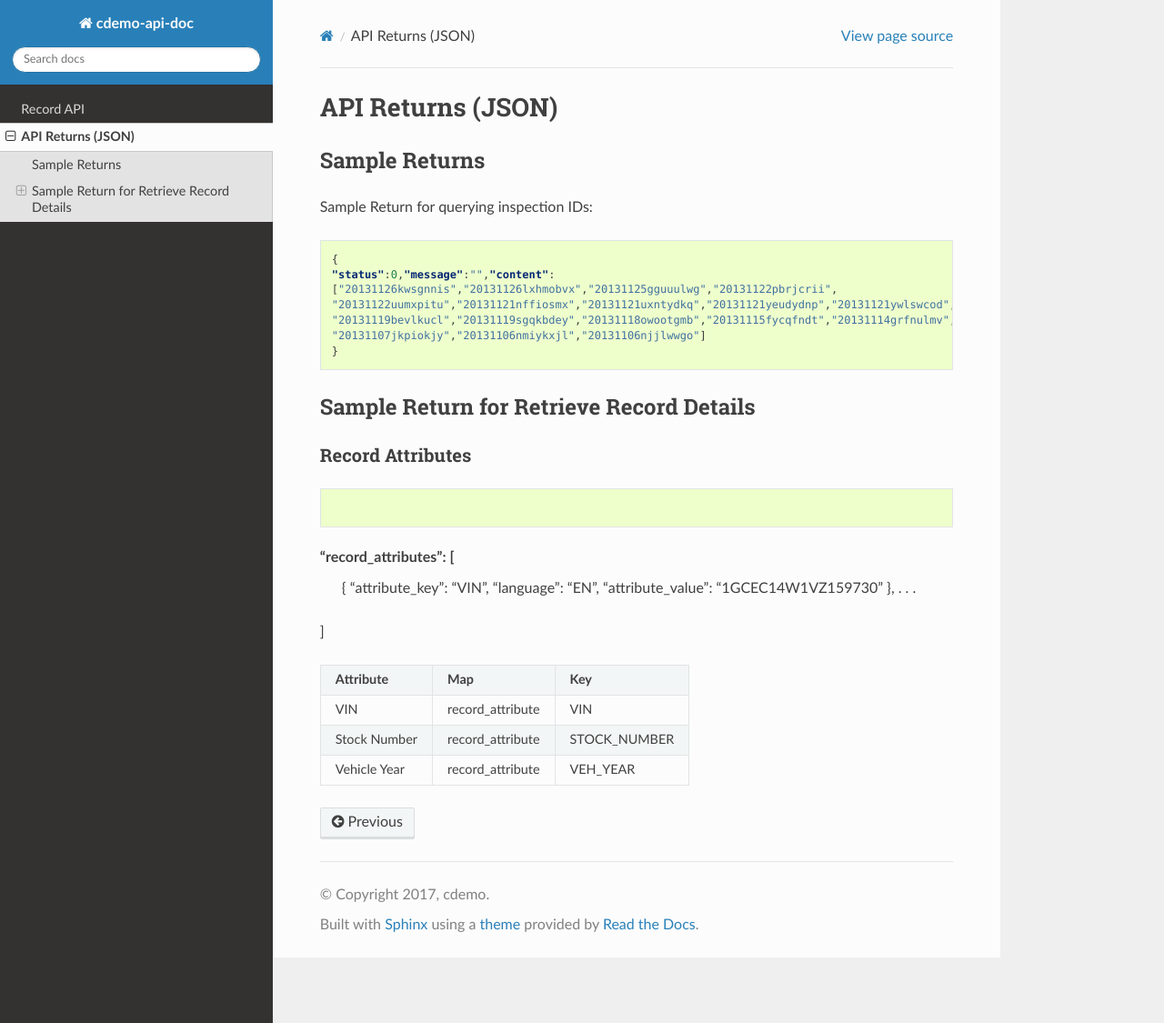
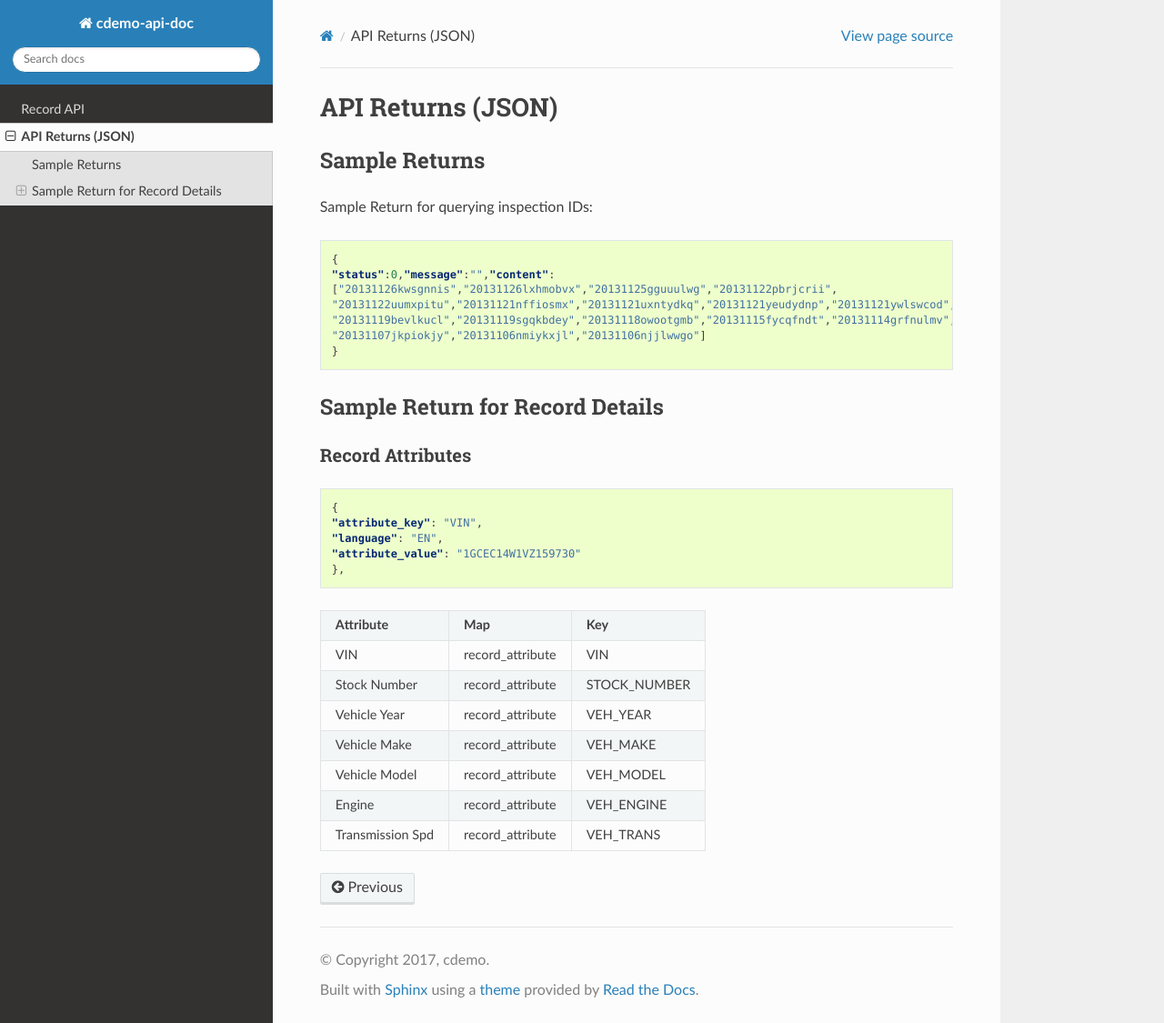
Before and after one commit to cdemomobilesolutions/apidoc, a Sphinx documentation site: the page built from source/api_returns.rst, in a window 1280 px wide and 1125 px high. Shown: the whole window at 91% size. Built offline with Sphinx 7.4.7 and the Read the Docs theme 2.0.0, drawn with Linux system fonts in a browser that asks for light colours.

Commit message:
table test

```diff
--- a/source/api_returns.rst
+++ b/source/api_returns.rst
@@ -18,31 +18,37 @@ Sample Return for querying inspection IDs:
     }
 
 
-Sample Return for Retrieve Record Details
+Sample Return for Record Details
 ==========================================
 
 Record Attributes
 -------------------
 
 .. code-block:: json
-"record_attributes": [
+
     {
     "attribute_key": "VIN",
     "language": "EN",
     "attribute_value": "1GCEC14W1VZ159730"
     },
-    .
-    .
-    .
-]
 
 
-+---------------+-------------------------------+-------------------------------+
-| **Attribute** | **Map**                       | **Key**                       |
-+---------------+-------------------------------+-------------------------------+
-| VIN           | record_attribute              | VIN                           |
-+---------------+-------------------------------+-------------------------------+
-| Stock Number  | record_attribute              | STOCK_NUMBER                  |
-+---------------+-------------------------------+-------------------------------+
-| Vehicle Year  | record_attribute              | VEH_YEAR                      |
-+---------------+-------------------------------+-------------------------------+
+
+
++---------------------+-------------------------------+-------------------------------+
+| **Attribute**       | **Map**                       | **Key**                       |
++---------------------+-------------------------------+-------------------------------+
+| VIN                 | record_attribute              | VIN                           |
++---------------------+-------------------------------+-------------------------------+
+| Stock Number        | record_attribute              | STOCK_NUMBER                  |
++---------------------+-------------------------------+-------------------------------+
+| Vehicle Year        | record_attribute              | VEH_YEAR                      |
++---------------------+-------------------------------+-------------------------------+
+| Vehicle Make        | record_attribute              | VEH_MAKE                      |
++---------------------+-------------------------------+-------------------------------+
+| Vehicle Model       | record_attribute              | VEH_MODEL                     |
++---------------------+-------------------------------+-------------------------------+
+| Engine              | record_attribute              | VEH_ENGINE                    |
++---------------------+-------------------------------+-------------------------------+
+| Transmission Spd    | record_attribute              | VEH_TRANS                     |
++---------------------+-------------------------------+-------------------------------+
```
